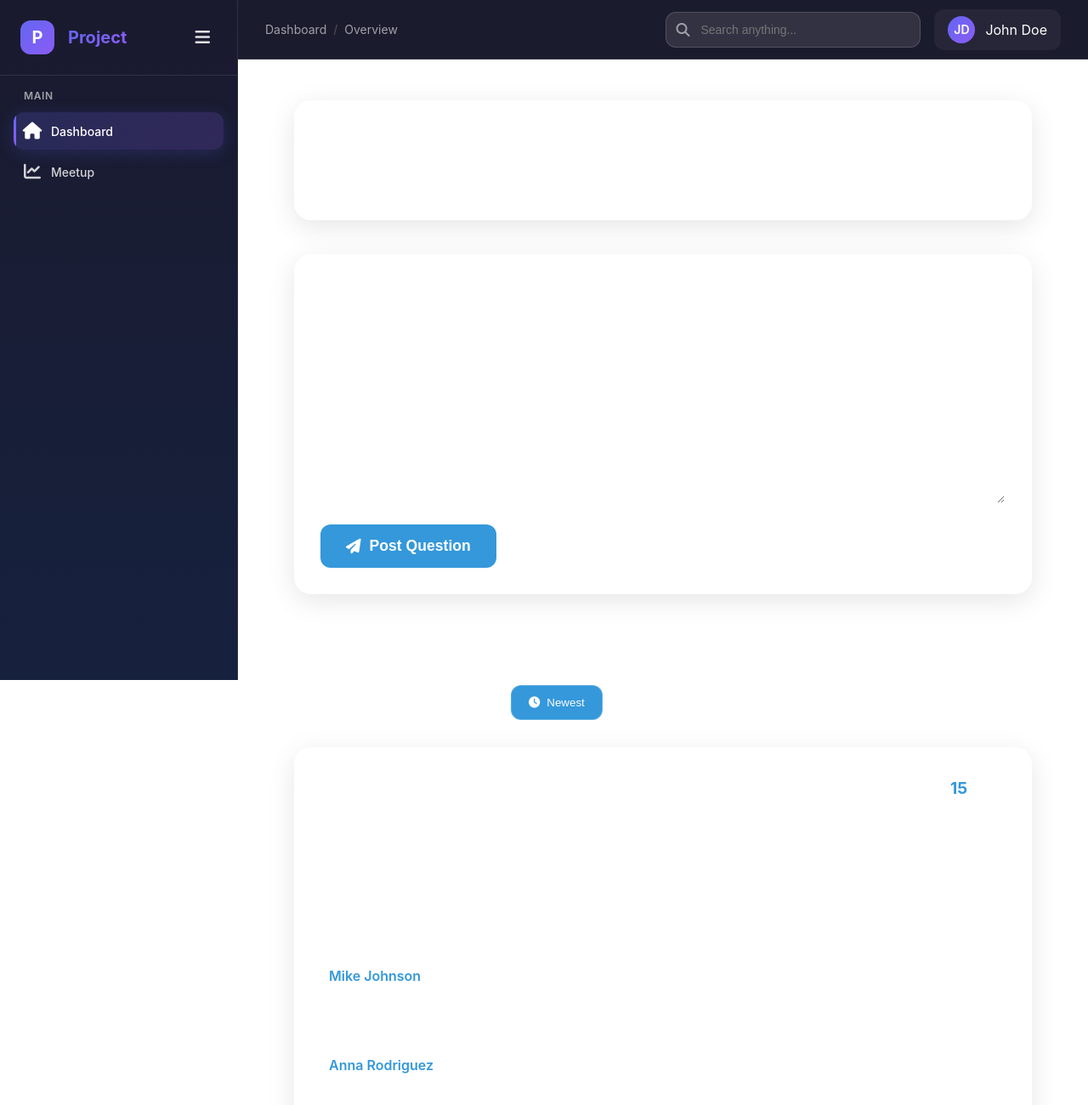
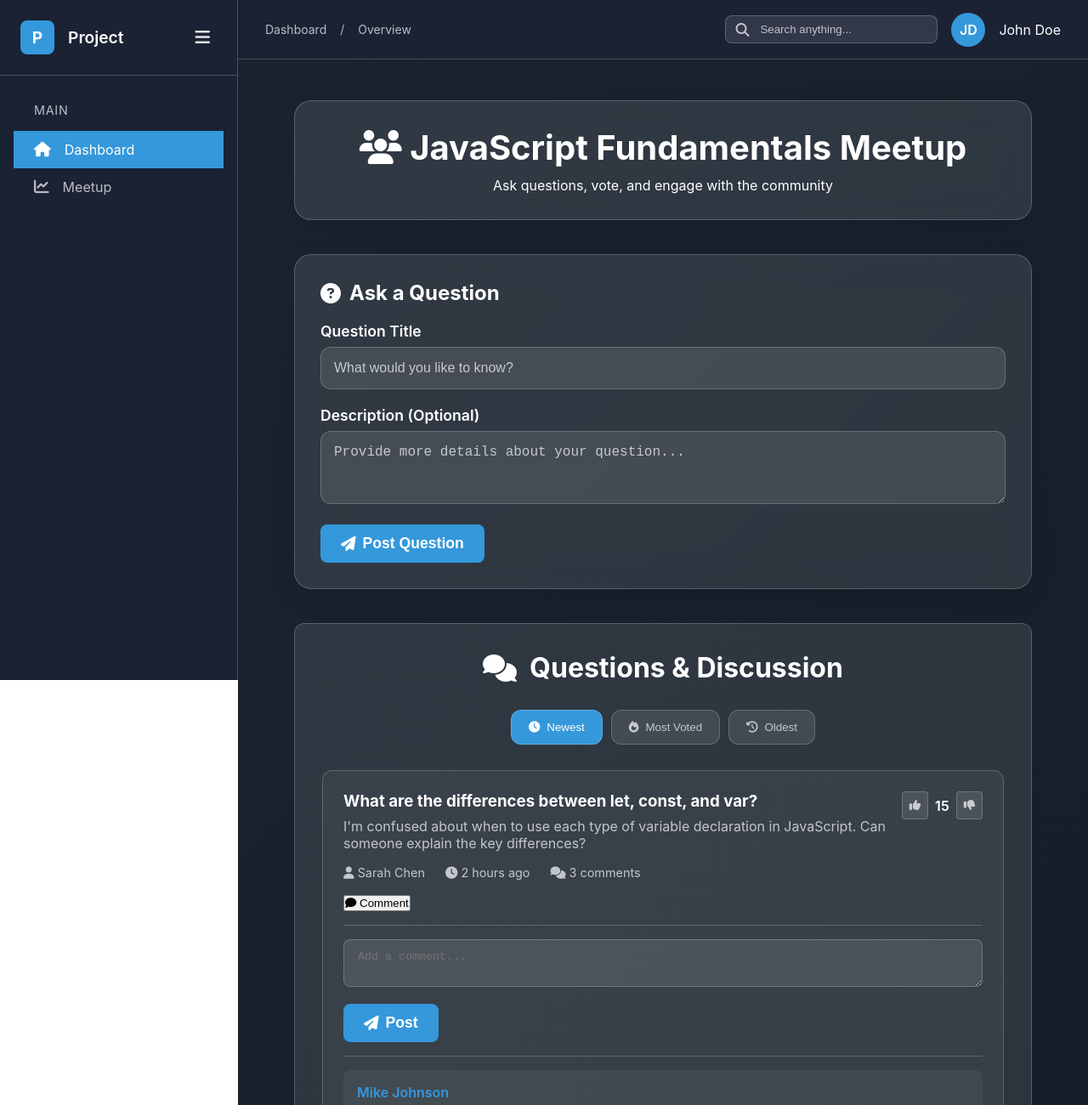
Before and after one commit to phinah2020/Task_done, a plain HTML site: page index.html in a window 1280 px wide. Shown: the top 1300 px of the page at 85% size. Drawn offline with Linux system fonts and the light colour scheme.

Commit message:
signup page

```diff
--- a/css/index.css
+++ b/css/index.css
@@ -1,12 +1,14 @@
 :root {
-  --primary-color: #2c3e50;
+  --bg-primary: #1a242f;
+  --bg-secondary: #121a24;
+  --text-primary: #ffffff;
+  --text-secondary: rgba(255, 255, 255, 0.7);
   --accent-color: #3498db;
-  --text-color: #fff;
-  --error-color: rgb(255, 87, 87);
-  --glass-bg: rgba(255, 255, 255, 0.1);
-  --glass-border: rgba(255, 255, 255, 0.2);
-  --glass-hover: rgba(255, 255, 255, 0.3);
-  --icon-color: #000;
+  --hover-color: #2980b9;
+  --border-color: rgba(255, 255, 255, 0.2);
+  --card-bg: rgba(255, 255, 255, 0.1);
+  --success-color: #2ecc71;
+  --error-color: #e74c3c;
 }
 
 * {
@@ -19,11 +21,11 @@ body {
   font-family: "Segoe UI", Tahoma, Geneva, Verdana, sans-serif;
   background: linear-gradient(
     135deg,
-    var(--primary-color) 0%,
-    var(--accent-color) 100%
+    var(--bg-primary) 0%,
+    var(--bg-secondary) 100%
   );
   min-height: 100vh;
-  color: var(--text-color);
+  color: var(--text-primary);
   overflow-x: hidden;
 }
 
@@ -38,8 +40,8 @@ body {
   text-align: center;
   margin-bottom: 40px;
   backdrop-filter: blur(20px);
-  background: var(--glass-bg);
-  border: 1px solid var(--glass-border);
+  background: var(--card-bg);
+  border: 1px solid var(--border-color);
   border-radius: 20px;
   padding: 30px;
   box-shadow: 0 8px 32px rgba(0, 0, 0, 0.1);
@@ -79,8 +81,8 @@ body {
   text-align: center;
   margin-bottom: 40px;
   backdrop-filter: blur(20px);
-  background: var(--glass-bg);
-  border: 1px solid var(--glass-border);
+  background: var(--card-bg);
+  border: 1px solid var(--border-color);
   border-radius: 20px;
   padding: 30px;
   box-shadow: 0 8px 32px rgba(0, 0, 0, 0.1);
@@ -99,8 +101,8 @@ body {
 
 .question-form {
   backdrop-filter: blur(20px);
-  background: var(--glass-bg);
-  border: 1px solid var(--glass-border);
+  background: var(--card-bg);
+  border: 1px solid var(--border-color);
   border-radius: 20px;
   padding: 30px;
   margin-bottom: 40px;
@@ -123,16 +125,17 @@ body {
   margin-bottom: 8px;
   font-weight: 600;
   font-size: 1.1rem;
+  color: var(--text-primary);
 }
 
 .form-group input,
 .form-group textarea {
   width: 100%;
   padding: 15px;
-  border: 1px solid var(--glass-border);
+  border: 1px solid var(--border-color);
   border-radius: 12px;
   background: rgba(255, 255, 255, 0.1);
-  color: var(--text-color);
+  color: var(--text-primary);
   font-size: 1rem;
   transition: all 0.3s ease;
 }
@@ -176,6 +179,10 @@ body {
 
 .questions-section {
   margin-top: 40px;
+  background: var(--card-bg);
+  border-radius: 12px;
+  padding: 2rem;
+  border: 1px solid var(--border-color);
 }
 
 .section-title {
@@ -186,6 +193,7 @@ body {
   align-items: center;
   justify-content: center;
   gap: 15px;
+  color: var(--text-primary);
 }
 
 .sort-controls {
@@ -197,9 +205,9 @@ body {
 }
 
 .sort-btn {
-  background: var(--glass-bg);
-  border: 1px solid var(--glass-border);
-  color: var(--text-color);
+  background: var(--card-bg);
+  border: 1px solid var(--border-color);
+  color: var(--text-secondary);
   padding: 12px 20px;
   border-radius: 12px;
   cursor: pointer;
@@ -213,7 +221,7 @@ body {
 .sort-btn:hover,
 .sort-btn.active {
   background: var(--accent-color);
-  transform: translateY(-2px);
+  color: var(--text-primary);
 }
 
 .questions-list {
@@ -223,12 +231,11 @@ body {
 }
 
 .question-card {
-  backdrop-filter: blur(20px);
-  background: var(--glass-bg);
-  border: 1px solid var(--glass-border);
-  border-radius: 20px;
-  padding: 25px;
-  box-shadow: 0 8px 32px rgba(0, 0, 0, 0.1);
+  background: rgba(255, 255, 255, 0.05);
+  border-radius: 12px;
+  padding: 1.5rem;
+  margin-bottom: 1.5rem;
+  border: 1px solid var(--border-color);
   transition: all 0.3s ease;
 }
 
@@ -241,147 +248,107 @@ body {
   display: flex;
   justify-content: space-between;
   align-items: flex-start;
-  margin-bottom: 15px;
+  margin-bottom: 1rem;
 }
 
 .question-content h3 {
-  font-size: 1.3rem;
-  margin-bottom: 8px;
-  color: var(--text-color);
+  margin: 0 0 0.5rem;
+  color: var(--text-primary);
 }
 
 .question-content p {
-  opacity: 0.9;
-  line-height: 1.6;
-  margin-bottom: 15px;
+  margin: 0;
+  color: var(--text-secondary);
 }
 
 .question-meta {
+  margin-top: 1rem;
   display: flex;
-  align-items: center;
-  gap: 15px;
+  gap: 1.5rem;
+  color: var(--text-secondary);
   font-size: 0.9rem;
-  opacity: 0.8;
-  margin-bottom: 15px;
 }
 
+/* Comments */
+.comments-section {
+  margin-top: 1rem;
+  padding-top: 1rem;
+  border-top: 1px solid var(--border-color);
+}
+
+.comment {
+  padding: 1rem;
+  background: rgba(255, 255, 255, 0.05);
+  border-radius: 8px;
+  margin-bottom: 1rem;
+}
+
+.comment-author {
+  color: var(--accent-color);
+  font-weight: 600;
+  margin-bottom: 0.5rem;
+}
+
+.comment-form {
+  margin-top: 1rem;
+  padding-top: 1rem;
+  border-top: 1px solid var(--border-color);
+}
+
+.comment-input {
+  width: 100%;
+  padding: 0.75rem 1rem;
+  background: rgba(255, 255, 255, 0.1);
+  border: 1px solid var(--border-color);
+  border-radius: 8px;
+  color: var(--text-primary);
+  margin-bottom: 1rem;
+}
+
+/* Buttons */
+.btn {
+  padding: 0.75rem 1.5rem;
+  background: var(--accent-color);
+  border: none;
+  border-radius: 8px;
+  color: white;
+  font-weight: 600;
+  cursor: pointer;
+  transition: all 0.3s ease;
+  display: inline-flex;
+  align-items: center;
+  gap: 0.5rem;
+}
+
+.btn:hover {
+  background: var(--hover-color);
+}
+
+/* Voting buttons */
 .voting-section {
   display: flex;
   align-items: center;
-  gap: 15px;
-  min-width: 120px;
-  justify-content: center;
+  gap: 0.5rem;
 }
 
 .vote-btn {
-  background: none;
-  border: none;
-  color: var(--text-color);
-  font-size: 1.5rem;
+  padding: 0.5rem;
+  background: rgba(255, 255, 255, 0.1);
+  border: 1px solid var(--border-color);
+  border-radius: 4px;
+  color: var(--text-secondary);
   cursor: pointer;
-  padding: 8px;
-  border-radius: 8px;
   transition: all 0.3s ease;
-  opacity: 0.7;
 }
 
 .vote-btn:hover {
-  opacity: 1;
-  background: var(--glass-hover);
-  transform: scale(1.1);
-}
-
-.vote-btn.liked {
-  opacity: 1;
-  color: #27ae60;
-}
-
-.vote-btn.disliked {
-  opacity: 1;
-  color: #e74c3c;
+  background: var(--accent-color);
+  color: var(--text-primary);
 }
 
 .vote-count {
-  font-weight: bold;
-  font-size: 1.2rem;
-  color: var(--accent-color);
-  min-width: 30px;
-  text-align: center;
-}
-
-.question-actions {
-  display: flex;
-  gap: 15px;
-  align-items: center;
-  margin-top: 15px;
-}
-
-.action-btn {
-  background: none;
-  border: none;
-  color: var(--text-color);
-  cursor: pointer;
-  padding: 8px 15px;
-  border-radius: 8px;
-  transition: all 0.3s ease;
-  display: flex;
-  align-items: center;
-  gap: 8px;
-  opacity: 0.8;
-}
-
-.action-btn:hover {
-  background: var(--glass-hover);
-  opacity: 1;
-}
-
-.comments-section {
-  margin-top: 20px;
-  border-top: 1px solid var(--glass-border);
-  padding-top: 20px;
-}
-
-.comment {
-  background: rgba(255, 255, 255, 0.05);
-  border-radius: 12px;
-  padding: 15px;
-  margin-bottom: 10px;
-}
-
-.comment-author {
+  color: var(--text-primary);
   font-weight: 600;
-  margin-bottom: 5px;
-  color: var(--accent-color);
-}
-
-.comment-form {
-  display: none;
-  margin-top: 15px;
-  gap: 10px;
-}
-
-.comment-form.active {
-  display: flex;
-}
-
-.comment-input {
-  flex: 1;
-  padding: 12px;
-  border: 1px solid var(--glass-border);
-  border-radius: 8px;
-  background: rgba(255, 255, 255, 0.1);
-  color: var(--text-color);
-  resize: none;
-}
-
-.comment-input:focus {
-  outline: none;
-  border-color: var(--accent-color);
-  background: rgba(255, 255, 255, 0.15);
-}
-
-.comment-input::placeholder {
-  color: rgba(255, 255, 255, 0.7);
 }
 
 @media (max-width: 768px) {
--- a/css/nav.css
+++ b/css/nav.css
@@ -1,3 +1,14 @@
+/* Base color variables */
+:root {
+  --sidebar-bg: rgba(15, 23, 42, 0.95);
+  --header-bg: rgba(15, 23, 42, 0.95);
+  --text-primary: #ffffff;
+  --text-secondary: rgba(255, 255, 255, 0.7);
+  --accent-color: #3498db;
+  --hover-color: #2980b9;
+  --border-color: rgba(255, 255, 255, 0.2);
+}
+
 /* Header Styles */
 .header {
   position: fixed;
@@ -5,14 +16,14 @@
   left: 280px;
   right: 0;
   height: 70px;
-  background: rgba(15, 15, 35, 0.95);
+  background: var(--header-bg);
   backdrop-filter: blur(20px);
-  border-bottom: 1px solid rgba(255, 255, 255, 0.1);
+  border-bottom: 1px solid var(--border-color);
   display: flex;
   align-items: center;
   justify-content: space-between;
   padding: 0 2rem;
-  z-index: 1000;
+  z-index: 999;
   transition: all 0.3s cubic-bezier(0.4, 0, 0.2, 1);
 }
 
@@ -36,12 +47,13 @@ body > .header {
   display: flex;
   align-items: center;
   gap: 0.5rem;
-  color: #a1a1aa;
+  color: var(--text-secondary);
   font-size: 0.875rem;
 }
 
 .breadcrumb-separator {
-  color: #52525b;
+  margin: 0 0.5rem;
+  color: var(--text-secondary);
 }
 
 .header-right {
@@ -57,14 +69,16 @@ body > .header {
 }
 
 .search-input {
+  padding: 0.5rem 1rem 0.5rem 2.5rem;
   background: rgba(255, 255, 255, 0.1);
-  border: 1px solid rgba(255, 255, 255, 0.15);
-  border-radius: 12px;
-  padding: 0.75rem 1rem 0.75rem 2.5rem;
-  color: #e4e4e7;
-  width: 300px;
-  font-size: 0.875rem;
-  transition: all 0.3s ease;
+  border: 1px solid var(--border-color);
+  border-radius: 8px;
+  color: var(--text-primary);
+  width: 250px;
+}
+
+.search-input::placeholder {
+  color: var(--text-secondary);
 }
 
 .search-input:focus {
@@ -77,19 +91,16 @@ body > .header {
 .search-icon {
   position: absolute;
   left: 0.75rem;
-  color: #a1a1aa;
-  font-size: 16px;
+  top: 50%;
+  transform: translateY(-50%);
+  color: var(--text-secondary);
 }
 
 .user-profile {
   display: flex;
   align-items: center;
-  gap: 0.75rem;
-  padding: 0.5rem 1rem;
-  background: rgba(255, 255, 255, 0.05);
-  border-radius: 12px;
-  cursor: pointer;
-  transition: all 0.3s ease;
+  gap: 1rem;
+  color: var(--text-primary);
 }
 
 .user-profile:hover {
@@ -98,15 +109,14 @@ body > .header {
 }
 
 .user-avatar {
-  width: 32px;
-  height: 32px;
+  width: 40px;
+  height: 40px;
+  background: var(--accent-color);
   border-radius: 50%;
-  background: linear-gradient(135deg, #6366f1, #8b5cf6);
   display: flex;
   align-items: center;
   justify-content: center;
   font-weight: 600;
-  font-size: 0.875rem;
 }
 
 /* Sidebar Styles */
@@ -116,11 +126,10 @@ body > .header {
   left: 0;
   width: 280px;
   height: 100vh;
-  background: linear-gradient(180deg, #1a1a2e 0%, #16213e 100%);
-  border-right: 1px solid rgba(255, 255, 255, 0.1);
-  z-index: 1001;
+  background: var(--sidebar-bg);
+  border-right: 1px solid var(--border-color);
   transition: all 0.3s cubic-bezier(0.4, 0, 0.2, 1);
-  overflow: hidden;
+  z-index: 1000;
 }
 
 .sidebar.collapsed {
@@ -128,39 +137,30 @@ body > .header {
 }
 
 .sidebar-header {
-  padding: 1.5rem;
-  border-bottom: 1px solid rgba(255, 255, 255, 0.1);
   display: flex;
   align-items: center;
-  gap: 1rem;
+  padding: 1.5rem;
+  border-bottom: 1px solid var(--border-color);
 }
 
 .logo {
   width: 40px;
   height: 40px;
-  background: linear-gradient(135deg, #6366f1, #8b5cf6);
-  border-radius: 12px;
+  background: var(--accent-color);
+  border-radius: 8px;
   display: flex;
   align-items: center;
   justify-content: center;
+  color: var(--text-primary);
   font-weight: bold;
-  font-size: 1.25rem;
-  flex-shrink: 0;
+  font-size: 1.2rem;
 }
 
 .logo-text {
-  font-weight: 700;
-  font-size: 1.25rem;
-  background: linear-gradient(135deg, #6366f1, #8b5cf6);
-  -webkit-background-clip: text;
-  -webkit-text-fill-color: transparent;
-  background-clip: text;
-  opacity: 1;
-  transition: opacity 0.3s ease;
-}
-
-.sidebar.collapsed .logo-text {
-  opacity: 0;
+  margin-left: 1rem;
+  font-size: 1.2rem;
+  font-weight: 600;
+  color: var(--text-primary);
 }
 
 .sidebar-toggle {
@@ -193,15 +193,11 @@ body > .header {
 }
 
 .nav-section-title {
-  font-size: 0.75rem;
-  font-weight: 600;
-  color: #a1a1aa;
+  padding: 1rem 1.5rem;
+  color: var(--text-secondary);
+  font-size: 0.9rem;
   text-transform: uppercase;
   letter-spacing: 0.05em;
-  margin-bottom: 0.75rem;
-  padding: 0 0.75rem;
-  opacity: 1;
-  transition: opacity 0.3s ease;
 }
 
 .sidebar.collapsed .nav-section-title {
@@ -211,63 +207,25 @@ body > .header {
 .nav-item {
   display: flex;
   align-items: center;
-  gap: 0.75rem;
-  padding: 0.75rem;
-  border-radius: 12px;
-  color: #d4d4d8;
+  padding: 0.75rem 1.5rem;
+  color: var(--text-secondary);
   text-decoration: none;
-  font-size: 0.875rem;
-  font-weight: 500;
   transition: all 0.3s ease;
-  margin-bottom: 0.25rem;
-  position: relative;
-  overflow: hidden;
 }
 
 .nav-item:hover {
   background: rgba(255, 255, 255, 0.1);
-  color: #ffffff;
-  transform: translateX(4px);
+  color: var(--text-primary);
 }
 
 .nav-item.active {
-  background: linear-gradient(
-    135deg,
-    rgba(99, 102, 241, 0.2),
-    rgba(139, 92, 246, 0.2)
-  );
-  color: #ffffff;
-  box-shadow: 0 4px 20px rgba(99, 102, 241, 0.2);
-}
-
-.nav-item.active::before {
-  content: "";
-  position: absolute;
-  left: 0;
-  top: 0;
-  width: 3px;
-  height: 100%;
-  background: linear-gradient(180deg, #6366f1, #8b5cf6);
-  border-radius: 0 2px 2px 0;
+  background: var(--accent-color);
+  color: var(--text-primary);
 }
 
 .nav-icon {
-  width: 20px;
-  height: 20px;
-  flex-shrink: 0;
-  font-size: 20px;
-  display: flex;
-  align-items: center;
-  justify-content: center;
-}
-
-.nav-text {
-  opacity: 1;
-  transition: opacity 0.3s ease;
-}
-
-.sidebar.collapsed .nav-text {
-  opacity: 0;
+  margin-right: 1rem;
+  font-size: 1.1rem;
 }
 
 /* Main Content */
@@ -286,6 +244,8 @@ body {
   margin-top: 70px; /* Same as header height */
   padding: 2rem;
   min-height: calc(100vh - 70px);
+  background: linear-gradient(135deg, #1a242f 0%, #121a24 100%);
+  color: var(--text-primary);
   width: calc(100% - 280px);
   transition: all 0.3s cubic-bezier(0.4, 0, 0.2, 1);
 }
--- a/css/signin.css
+++ b/css/signin.css
@@ -10,7 +10,7 @@ body {
   justify-content: center;
   align-items: center;
   min-height: 100vh;
-  background: url('../img/imu.jpg') center/cover no-repeat;
+  background: url("../img/imu.jpg") center/cover no-repeat;
 }
 
 .wpaper {
@@ -125,3 +125,41 @@ body {
 .register-link a:hover {
   color: #2980b9;
 }
+
+/* Notification Styles */
+.notification {
+  position: fixed;
+  top: 20px;
+  right: 20px;
+  padding: 15px 25px;
+  border-radius: 8px;
+  color: white;
+  font-weight: 500;
+  z-index: 1000;
+  animation: slideIn 0.3s ease-out forwards;
+  box-shadow: 0 4px 12px rgba(0, 0, 0, 0.15);
+}
+
+.notification.success {
+  background-color: #2ecc71;
+}
+
+.notification.error {
+  background-color: #e74c3c;
+}
+
+@keyframes slideIn {
+  from {
+    transform: translateX(100%);
+    opacity: 0;
+  }
+  to {
+    transform: translateX(0);
+    opacity: 1;
+  }
+}
+
+/* Password toggle icon styling */
+.password-toggle {
+  z-index: 10;
+}
```
Also changed, not shown: js/script.js (+25 -18 lines), js/signin.js (+62 -31 lines), signin.html (+2 -2 lines), signup.html (+2 -2 lines).
